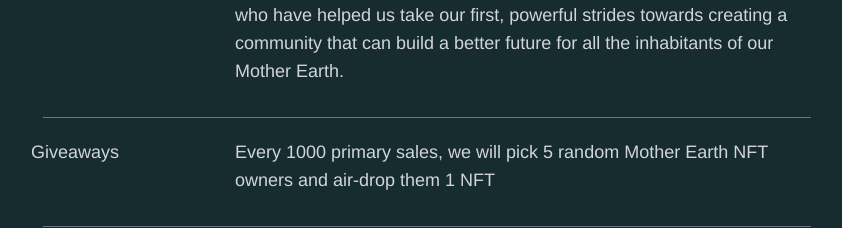
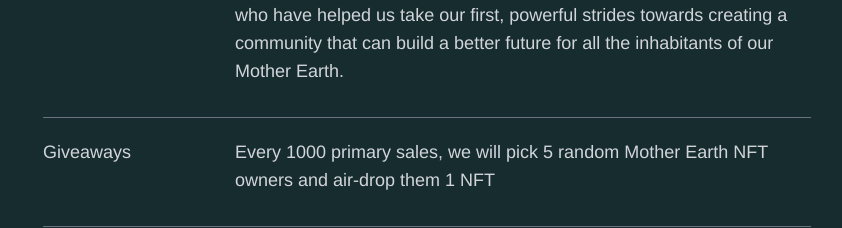
Before and after one commit to frusciante189/mother-earth, a React (Create React App) app: page / in a window 1280 px wide. Shown: the part 3680-3908 px from the top of the page, without its empty margins (213-1055 px from the left). Built offline with nearby package versions, Linux system fonts and the light colour scheme.

Commit message:
Update RoadMap.js

```diff
--- a/src/Components/RoadMap.js
+++ b/src/Components/RoadMap.js
@@ -29,7 +29,7 @@ const RoadMap = () => {
             </div>
             <div className="flex text-left border-t pt-5 pb-8 border-gray-500">
               <div className="w-1/4 flex flex-col">
-                <h1 className="text-gray-300 text-lg -ml-3">Giveaways</h1>
+                <h1 className="text-gray-300 text-lg -ml-3 md:-ml-0">Giveaways</h1>
               </div>
               <p className="w-3/4 text-gray-300  md:text-lg text-base ml-4 lg:ml-0">
                 Every 1000 primary sales, we will pick 5 random Mother Earth NFT
```
